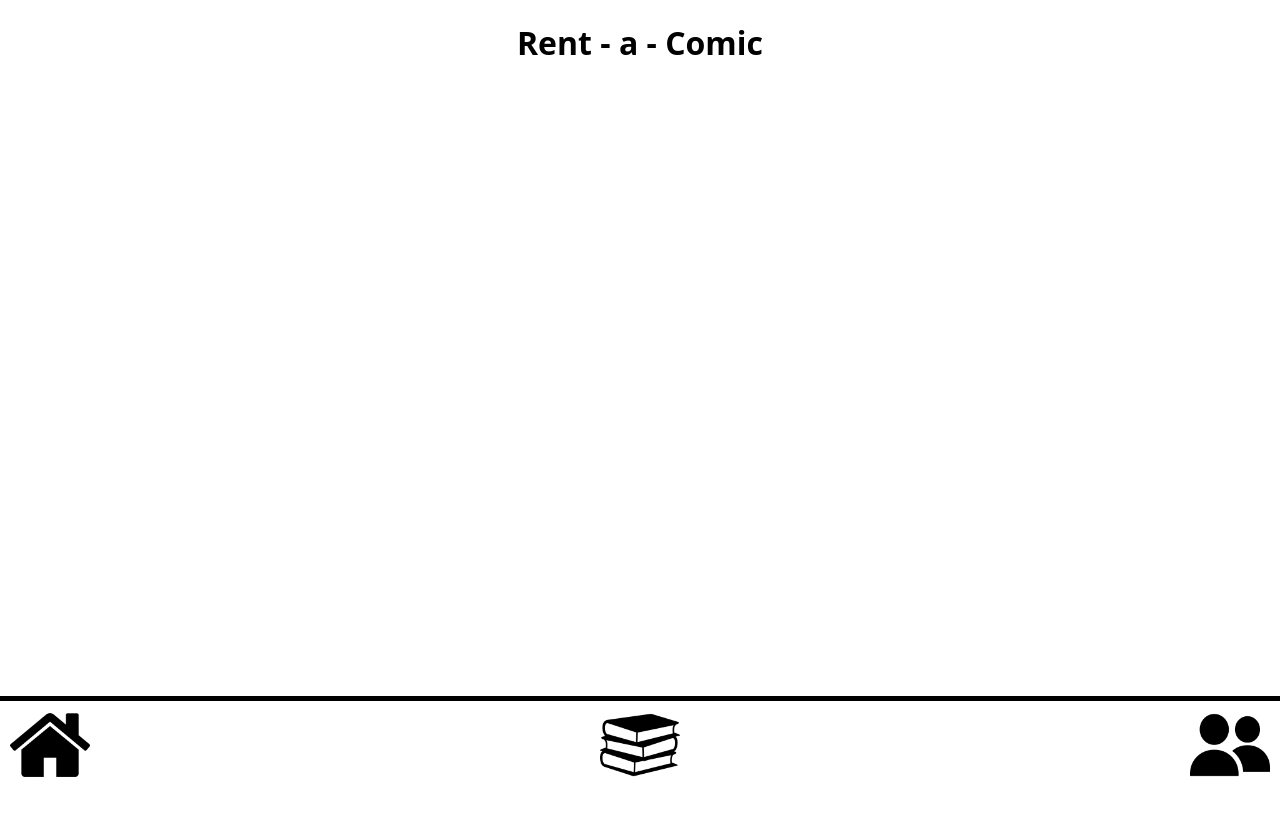
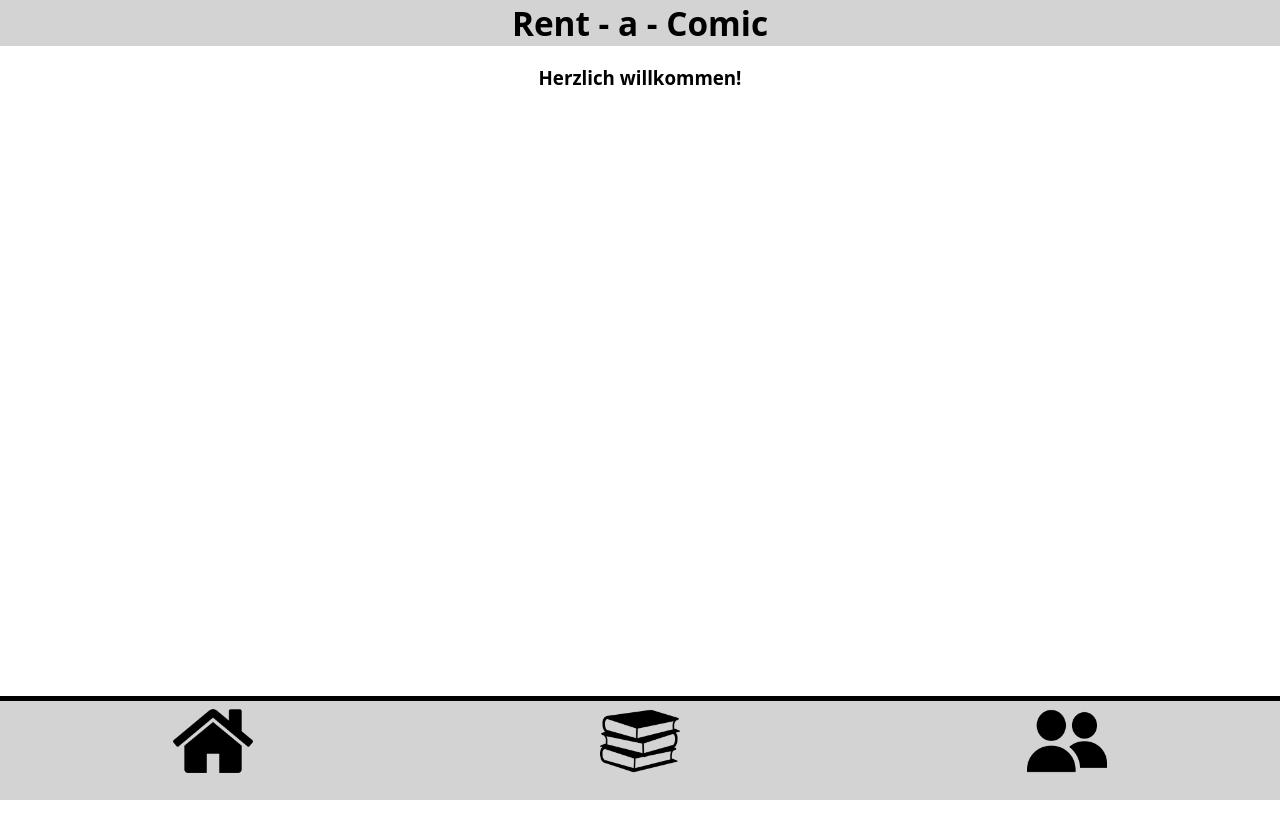
Before and after one commit to bk1405bgl/capstone-project, a Next.js app: page / in a window 1280 px wide. Shown: the top 838 px of the page. Before the commit the page ends 800 px from the top, so only its background shows below. Built offline with nearby package versions, Linux system fonts and the light colour scheme; no server answers.

Commit message:
deleted some code-comments // changed the static headers to a dynamic component // added a little bit of styling

```diff
--- a/components/Form/index.js
+++ b/components/Form/index.js
@@ -12,7 +12,7 @@ export default function Form({ onAddFriend }) {
 
   return (
     <>
-      <h2>Freund hinzufügen</h2>
+      <h4>Freund hinzufügen</h4>
       <form onSubmit={handleSubmit}>
         <div>
           <label htmlFor="friendName">Name: </label>
--- a/components/FriendsList/index.js
+++ b/components/FriendsList/index.js
@@ -1,7 +1,7 @@
 export default function FriendsList({ friendName }) {
   return (
     <section>
-      <h3>{friendName}</h3>
+      <div>{friendName}</div>
     </section>
   );
 }
--- /dev/null
+++ b/components/Header/index.js
@@ -0,0 +1,16 @@
+import styled from "styled-components";
+
+export default function Navigation() {
+  return <Heading>Rent - a - Comic</Heading>;
+}
+
+const Heading = styled.header`
+  position: sticky;
+  top: 0;
+  background-color: white;
+  text-align: center;
+  width: 100%;
+  font-weight: 800;
+  font-size: 25pt;
+  background-color: lightgrey;
+`;
--- a/components/Navigation/index.js
+++ b/components/Navigation/index.js
@@ -1,10 +1,11 @@
 import styled from "styled-components";
 import Image from "next/image";
+import Link from "next/link";
 
 export default function Navigation() {
   return (
     <Container>
-      <StyledLink href="/">
+      <Link href="/">
         <Image
           src="/images/home.png"
           alt="Home"
@@ -12,8 +13,8 @@ export default function Navigation() {
           height={80}
           priority
         />
-      </StyledLink>
-      <StyledLink href="/collection">
+      </Link>
+      <Link href="/collection">
         <Image
           src="/images/collection.png"
           alt="Sammlung"
@@ -21,8 +22,8 @@ export default function Navigation() {
           height={80}
           priority
         />
-      </StyledLink>
-      <StyledLink href="/friends">
+      </Link>
+      <Link href="/friends">
         <Image
           src="/images/friends.png"
           alt="Freunde"
@@ -30,25 +31,20 @@ export default function Navigation() {
           height={80}
           priority
         />
-      </StyledLink>
+      </Link>
     </Container>
   );
 }
 
-const Container = styled.menu`
+const Container = styled.footer`
+  position: sticky;
+  bottom: 0;
   display: flex;
   flex-direction: row;
-  justify-content: space-between;
+  justify-content: space-around;
   height: 13vh;
-  position: fixed;
-  bottom: -16px;
   left: 0;
   width: 100%;
   border-top: 5px solid;
-  background-color: white;
+  background-color: lightgrey;
 `;
-const StyledLink = styled.a`
-  margin-left: -30px;
-  margin-right: 10px;
-  margin-top: 4px;
-`;
--- a/pages/_app.js
+++ b/pages/_app.js
@@ -1,5 +1,6 @@
 import GlobalStyle from "@/styles";
 import Head from "next/head";
+import Header from "../components/Header";
 import Navigation from "../components/Navigation";
 import useSWR from "swr";
 
@@ -17,6 +18,7 @@ export default function App({ Component, pageProps }) {
       <Head>
         <title>Capstone Project - Rent-a-Comic</title>
       </Head>
+      <Header></Header>
       <Component {...pageProps} data={results} error={error} />
       <Navigation></Navigation>
     </>
--- a/pages/add.js
+++ b/pages/add.js
@@ -9,8 +9,7 @@ export default function Add({ data, error }) {
 
   return (
     <main>
-      <Heading>
-        Rent - a - Comic
+      <SubHeading>Verfügbare Comics</SubHeading>
       <div>
         {data.map((comic) => (
           <span key={comic.id}>
@@ -26,11 +25,10 @@ export default function Add({ data, error }) {
           </span>
         ))}
       </div>
-      </Heading>
     </main>
   );
 }
 
-const Heading = styled.h1`
+const SubHeading = styled.h3`
   text-align: center;
 `;
--- a/pages/collection.js
+++ b/pages/collection.js
@@ -5,13 +5,13 @@ import AddToCollection from "../components/AddToCollection";
 export default function Collection() {
   return (
     <main>
-      <Heading>Rent - a - Comic</Heading>
+      <SubHeading>Comic-Sammlung</SubHeading>
       <AddToCollection />
       <DisplayOwnCollection />
     </main>
   );
 }
 
-const Heading = styled.h1`
+const SubHeading = styled.h3`
   text-align: center;
 `;
--- a/pages/friends.js
+++ b/pages/friends.js
@@ -14,7 +14,7 @@ export default function Friends() {
 
   return (
     <main>
-      <Heading>Rent - a - Comic</Heading>
+      <SubHeading>Freundesliste</SubHeading>
       <Form onAddFriend={handleAdd} />
       <ul>
         {friends.map((friend) => (
@@ -27,6 +27,6 @@ export default function Friends() {
   );
 }
 
-const Heading = styled.h1`
+const SubHeading = styled.h3`
   text-align: center;
 `;
--- a/pages/index.js
+++ b/pages/index.js
@@ -3,11 +3,11 @@ import styled from "styled-components";
 export default function Home() {
   return (
     <main>
-      <Heading>Rent - a - Comic</Heading>
+      <SubHeading>Herzlich willkommen!</SubHeading>
     </main>
   );
 }
 
-const Heading = styled.h1`
+const SubHeading = styled.h3`
   text-align: center;
 `;
--- a/styles.js
+++ b/styles.js
@@ -10,4 +10,7 @@ export default createGlobalStyle`
     margin: 0;
     font-family: system-ui;
   }
+  main {
+    height: 100vh;
+    }
 `;
```
Lines whose indentation alone changed are shown as unchanged.
